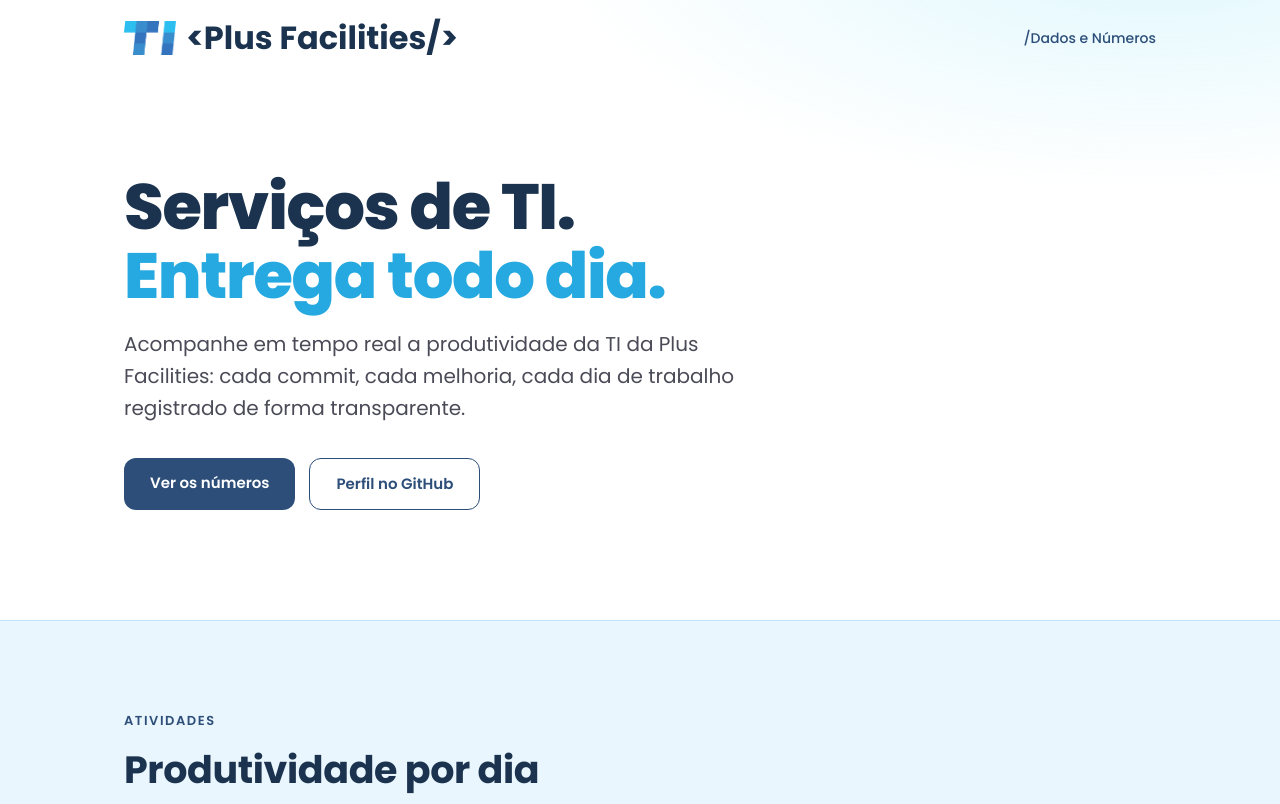
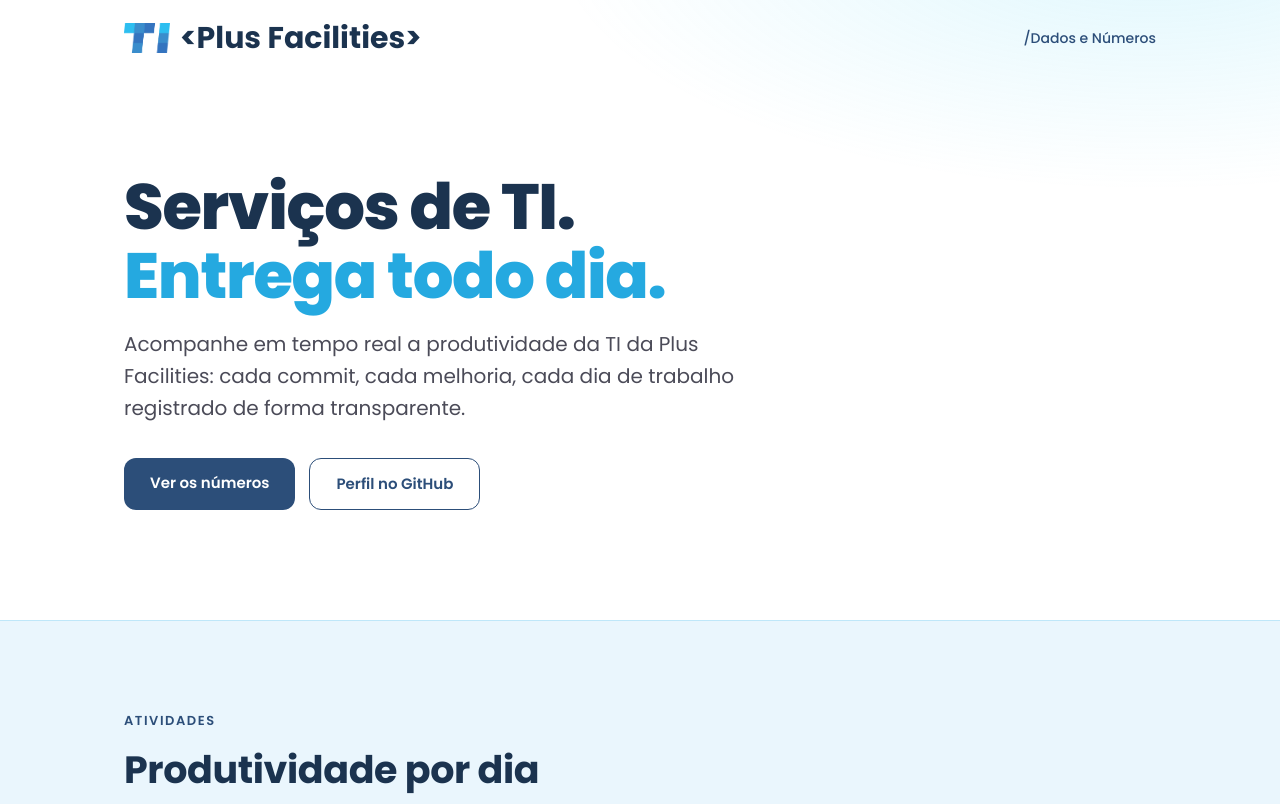
Before and after one commit to ti-plus/PlusFacilities, a plain HTML site: page index.html in a window 1280 px wide. Shown: the top 804 px of the page. Drawn offline with Linux system fonts and the light colour scheme; no server answers.

Commit message:
Adjust brand styles in navigation
Updated brand font size and logo image height.

```diff
--- a/index.html
+++ b/index.html
@@ -25,8 +25,8 @@
   /* NAV */
   nav{position:absolute;top:0;left:0;right:0;z-index:5}
   nav .wrap{display:flex;justify-content:space-between;align-items:center;height:76px}
-  .brand{display:flex;align-items:center;gap:10px;color:var(--navy);font-weight:700;text-decoration:none;font-size:32px}
-  .brand img{height:34px;width:auto;display:block}
+  .brand{display:flex;align-items:center;gap:10px;color:var(--navy);font-weight:700;text-decoration:none;font-size:30px}
+  .brand img{height:30px;width:auto;display:block}
   nav a.link{color:var(--blue);text-decoration:none;font-size:14px;font-weight:500}
   nav a.link:hover{color:var(--navy)}
 
@@ -85,7 +85,7 @@
 
 <nav>
   <div class="wrap">
-    <a class="brand" href="#"><img src="logo.png" alt="TI">  &lt;Plus Facilities&#47;&gt;</a>
+    <a class="brand" href="#"><img src="logo.png" alt="TI">  &lt;Plus Facilities&gt;</a>
     <a class="link" href="#numeros">/Dados e Números</a>
   </div>
 </nav>
```
